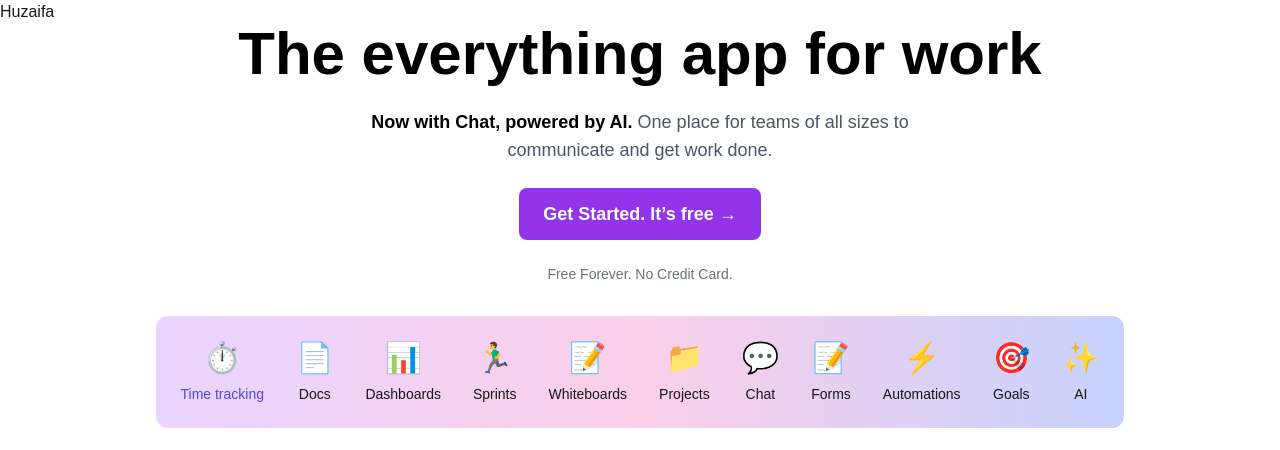
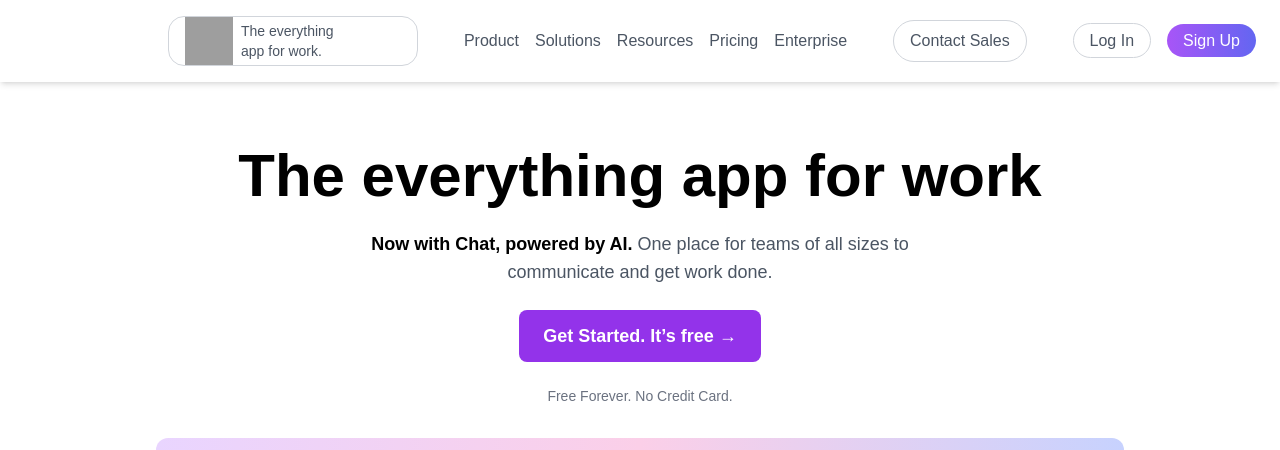
Before and after one commit to HuzaifaAhmadDeveloper/clickup, a Next.js app: page / in a window 1280 px wide. Shown: the top 450 px of the page. Built offline with nearby package versions, Linux system fonts and the light colour scheme; grey boxes are pictures that could not be loaded.

Commit message:
add solution

```diff
--- a/app/components/BannerContent/BannerContent.tsx
+++ b/app/components/BannerContent/BannerContent.tsx
@@ -2,7 +2,7 @@ import React from "react";
 
 const BannerContent = () => {
     return (
-        <div className="flex flex-col justify-center items-center  space-y-6 mb-8 ">
+        <div className="flex flex-col justify-center items-center  space-y-6 mb-8 mt-16">
             {/* Main Heading */}
             <h1 className="text-black text-6xl font-bold text-center max-w-5xl">
                 The everything app for work
--- a/app/page.tsx
+++ b/app/page.tsx
@@ -10,7 +10,7 @@ import Navbar from "./components/Navbar/Navbar";
 export default function Home() {
   return (
     <>
-      <h1>Huzaifa</h1>
+      <Navbar/>
       <BannerContent/>
       <IconComponent/>
       <SaveTime/>
```
Also changed, not shown: app/components/SolutionDropdown/SolutionDropdown.tsx (added).
